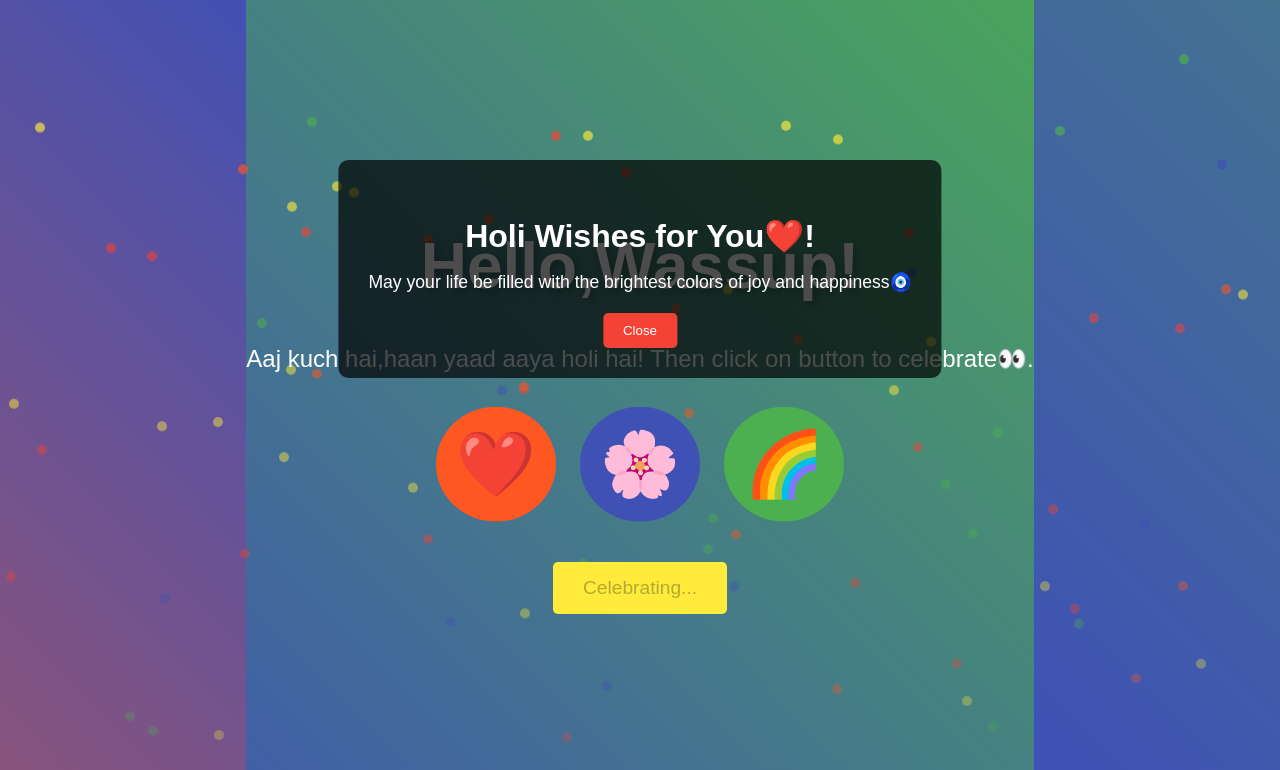
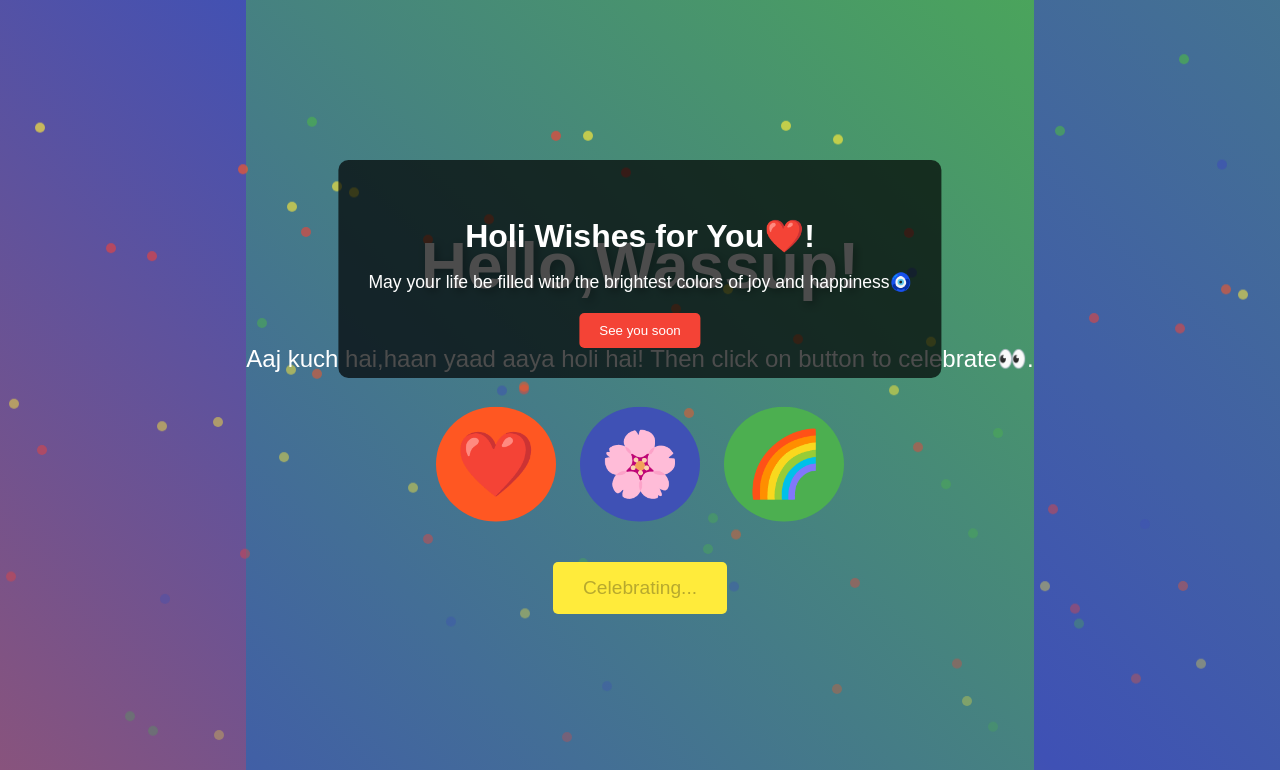
Before and after one commit to Hunyyyyyyyy/holiwishesfu.github.io, a plain HTML site: page index.html in a window 1280 px wide. Both pictures are taken after a click on the button "Jara dekhke, Color pakka hai!". Shown: the top 770 px of the page. Drawn offline with Linux system fonts and the light colour scheme.

Commit message:
Update index.html

```diff
--- a/index.html
+++ b/index.html
@@ -192,7 +192,7 @@
   <div class="popup" id="popup">
     <h2>Holi Wishes for You❤️!</h2>
     <p>May your life be filled with the brightest colors of joy and happiness🧿</p>
-    <button onclick="closePopup()">Close</button>
+    <button onclick="closePopup()">See you soon</button>
   </div>
 
   <script>
```
